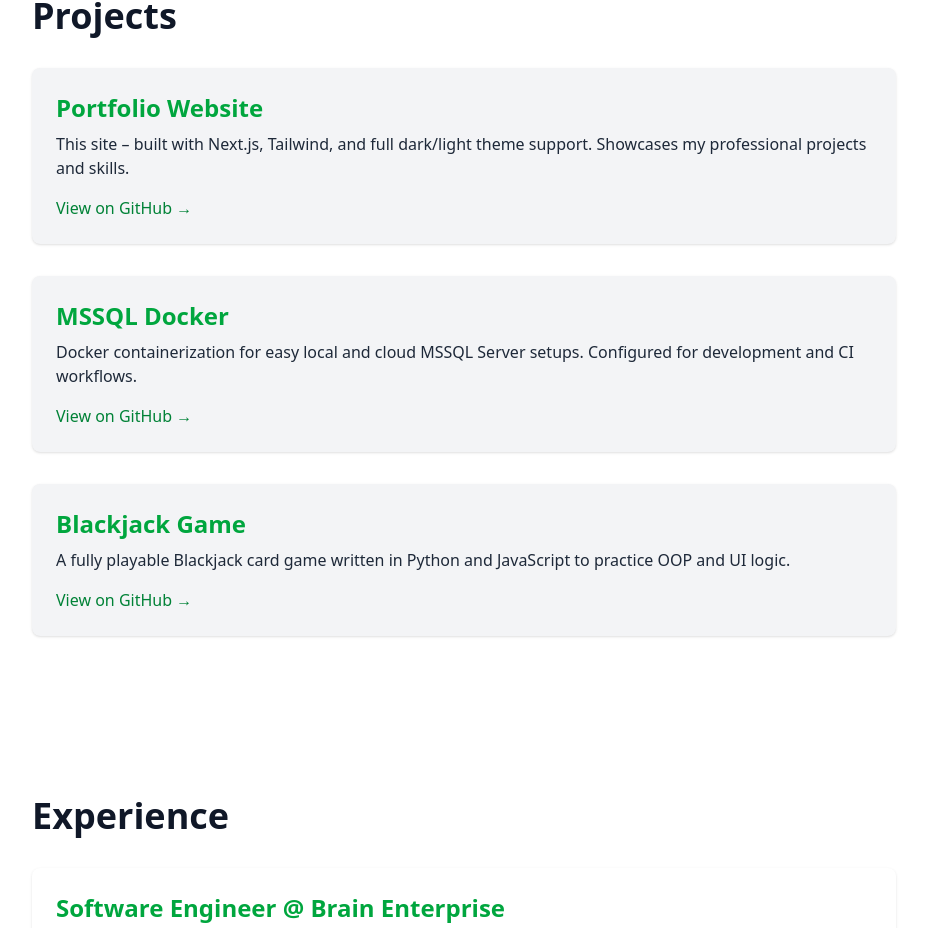
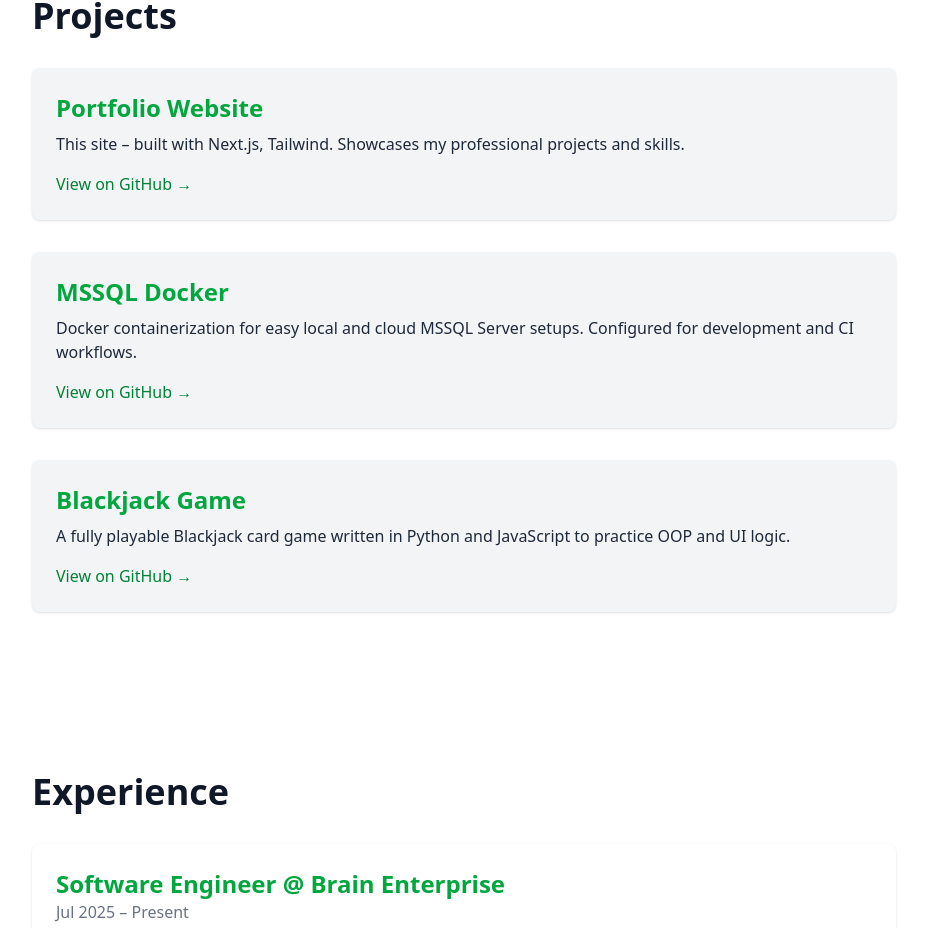
Before and after one commit to morandi-kevjn/Portfolio, a Next.js app: page / in a window 1280 px wide. Shown: the part 2517-3445 px from the top of the page, without its empty margins (176-1103 px from the left). Built offline with nearby package versions, Linux system fonts and the light colour scheme.

Commit message:
Feat (Portfolio Page): - updated the projectSection

```diff
--- a/src/components/sections/ProjectsSection.tsx
+++ b/src/components/sections/ProjectsSection.tsx
@@ -4,7 +4,7 @@ import React from "react";
 const projects = [
     {
         title: "Portfolio Website",
-        description: "This site – built with Next.js, Tailwind, and full dark/light theme support. Showcases my professional projects and skills.",
+        description: "This site – built with Next.js, Tailwind. Showcases my professional projects and skills.",
         link: "https://github.com/morandi-kevjn/Portfolio",
         stack: ["Next.js", "TypeScript", "Tailwind CSS", "Vercel"]
     },
```
